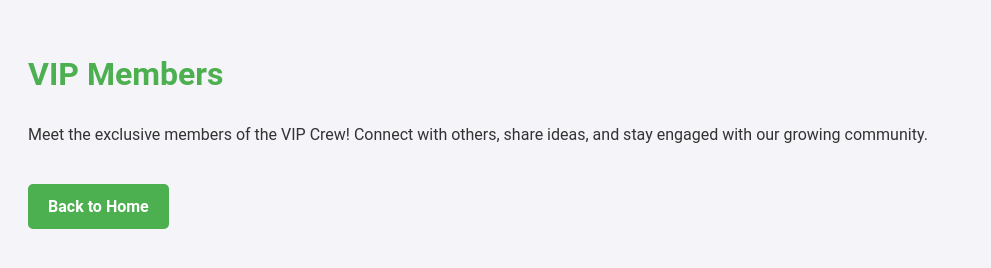
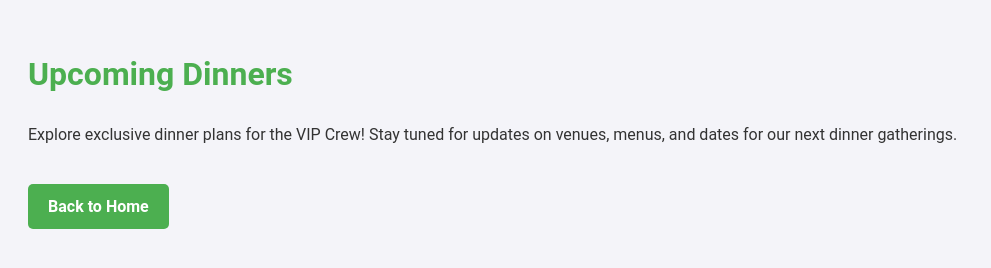
Before and after one commit to jfloresnyc/vip-crew-agency-events, a plain HTML site: page dinners.html in a window 1280 px wide. Shown: the whole page, without its empty margins (0-991 px from the left). Drawn offline with Linux system fonts and the light colour scheme.

Commit message:
Update dinners.html
Changed the landing page summary

```diff
--- a/dinners.html
+++ b/dinners.html
@@ -31,8 +31,8 @@
     </style>
 </head>
 <body>
-    <h1>VIP Members</h1>
-    <p>Meet the exclusive members of the VIP Crew! Connect with others, share ideas, and stay engaged with our growing community.</p>
+    <h1>Upcoming Dinners</h1>
+    <p>Explore exclusive dinner plans for the VIP Crew! Stay tuned for updates on venues, menus, and dates for our next dinner gatherings.</p>
     <a href="index.html">Back to Home</a>
 </body>
 </html>
```
